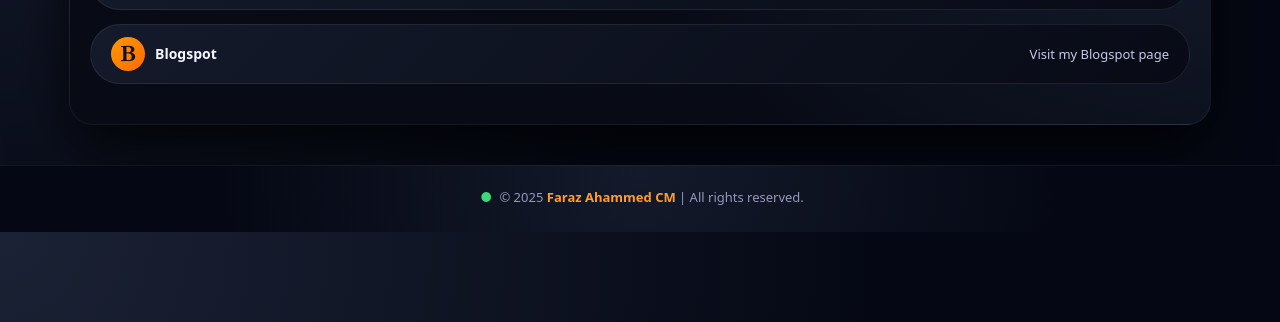
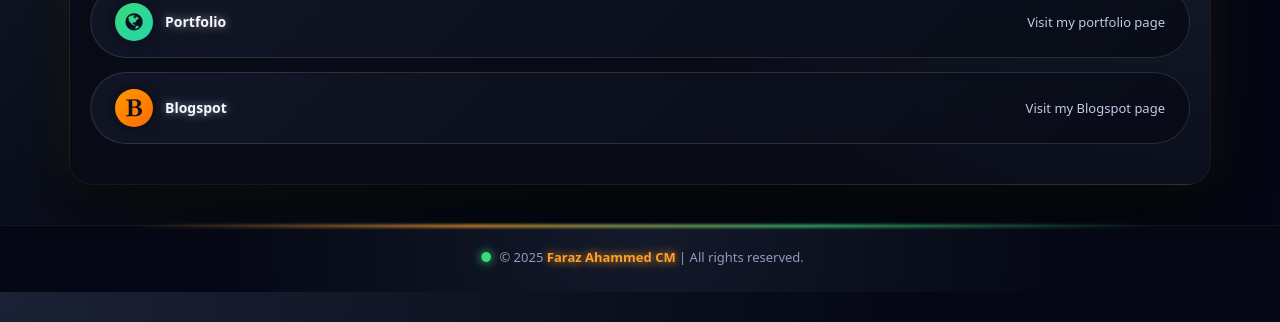
Before and after one commit to farazahammed/bio-faraz, a plain HTML site: page index.html in a window 1280 px wide. Shown: the part 478-800 px from the top of the page. Drawn offline with Linux system fonts and the light colour scheme.

Commit message:
Update index.html

```diff
--- a/index.html
+++ b/index.html
@@ -18,6 +18,7 @@
         "Segoe UI", sans-serif;
       background: radial-gradient(circle at top left, #1b2235 0%, #050814 60%);
       color: #f5f7ff;
+      overflow-x: hidden;
     }
 
     .social-section {
@@ -27,21 +28,53 @@
       border-radius: 24px;
       background: radial-gradient(circle at top right, #1f283d 0%, #080b16 55%);
       border: 1px solid rgba(255, 255, 255, 0.05);
-      box-shadow: 0 24px 60px rgba(0, 0, 0, 0.75);
+      box-shadow:
+        0 24px 60px rgba(0, 0, 0, 0.75),
+        0 0 40px rgba(255, 159, 42, 0.1),
+        0 0 80px rgba(58, 217, 122, 0.05);
+      position: relative;
+    }
+
+    .social-section::before {
+      content: '';
+      position: absolute;
+      top: -2px;
+      left: -2px;
+      right: -2px;
+      bottom: -2px;
+      background: linear-gradient(45deg, #ff9f2a, #3ad97a, #9747ff, #ff9f2a);
+      border-radius: 26px;
+      z-index: -1;
+      opacity: 0;
+      transition: opacity 0.4s ease;
+      filter: blur(12px);
+    }
+
+    .social-section:hover::before {
+      opacity: 1;
     }
 
     .social-title {
       font-size: 26px;
       margin-bottom: 18px;
       letter-spacing: 0.03em;
+      text-shadow: 0 0 20px rgba(255, 159, 42, 0.6);
+      animation: titleGlow 2s ease-in-out infinite alternate;
+    }
+
+    @keyframes titleGlow {
+      from { text-shadow: 0 0 20px rgba(255, 159, 42, 0.6), 0 0 30px rgba(255, 159, 42, 0.4); }
+      to { text-shadow: 0 0 30px rgba(255, 159, 42, 0.8), 0 0 40px rgba(255, 159, 42, 0.6); }
     }
 
     .social-title span.highlight-orange {
       color: #ff9f2a;
+      text-shadow: 0 0 25px #ff9f2a;
     }
 
     .social-title span.highlight-green {
       color: #3ad97a;
+      text-shadow: 0 0 25px #3ad97a;
     }
 
     .social-subtitle {
@@ -60,33 +93,29 @@
       display: flex;
       align-items: center;
       justify-content: space-between;
-      padding: 12px 20px;
+      padding: 16px 24px;
       border-radius: 999px;
-      background: linear-gradient(135deg, #141a2b 0%, #080b16 100%);
-      border: 1px solid rgba(255, 255, 255, 0.08);
+      background: linear-gradient(135deg, rgba(20, 26, 43, 0.8) 0%, rgba(8, 11, 22, 0.9) 100%);
+      backdrop-filter: blur(20px);
+      border: 1px solid rgba(255, 255, 255, 0.12);
       color: #f5f7ff;
       text-decoration: none;
       font-size: 14px;
       position: relative;
       overflow: hidden;
-      transition: transform 0.18s ease, box-shadow 0.18s ease,
-        border-color 0.18s ease, background 0.18s ease;
+      transition: all 0.3s cubic-bezier(0.4, 0, 0.2, 1);
     }
 
     .social-card::before {
       content: "";
       position: absolute;
-      inset: -1px;
+      inset: -4px;
       border-radius: inherit;
-      background: linear-gradient(
-        120deg,
-        rgba(255, 159, 42, 0.55),
-        rgba(58, 217, 122, 0.55),
-        rgba(151, 71, 255, 0.55)
-      );
+      background: linear-gradient(120deg, transparent, rgba(255, 159, 42, 0.4), rgba(58, 217, 122, 0.4), rgba(151, 71, 255, 0.4), transparent);
       opacity: 0;
-      transition: opacity 0.18s ease;
+      transition: opacity 0.3s ease;
       z-index: -1;
+      filter: blur(8px);
     }
 
     .social-card:hover::before {
@@ -94,29 +123,45 @@
     }
 
     .social-card:hover {
-      transform: translateY(-2px);
-      box-shadow: 0 14px 40px rgba(0, 0, 0, 0.8);
-      border-color: transparent;
-      background: radial-gradient(circle at top left, #1d2538 0%, #080b16 80%);
+      transform: translateY(-4px) scale(1.02);
+      box-shadow:
+        0 20px 60px rgba(0, 0, 0, 0.85),
+        0 0 40px rgba(255, 159, 42, 0.5),
+        0 0 60px rgba(58, 217, 122, 0.3),
+        inset 0 0 20px rgba(255, 255, 255, 0.1);
+      border-color: rgba(255, 255, 255, 0.3);
+      background: linear-gradient(135deg, rgba(29, 37, 56, 0.95) 0%, rgba(8, 11, 22, 1) 80%);
+    }
+
+    .social-card:active {
+      transform: translateY(-2px) scale(1.01);
     }
 
     .social-left {
       display: flex;
       align-items: center;
-      gap: 10px;
+      gap: 12px;
       min-width: 0;
     }
 
     .social-icon {
-      width: 34px;
-      height: 34px;
+      width: 38px;
+      height: 38px;
       border-radius: 50%;
       display: inline-flex;
       align-items: center;
       justify-content: center;
       color: #0b0f1f;
-      font-size: 18px;
+      font-size: 20px;
       flex-shrink: 0;
+      box-shadow: 0 0 20px rgba(0, 0, 0, 0.5);
+      transition: all 0.3s ease;
+    }
+
+    .social-card:hover .social-icon {
+      transform: scale(1.1) rotate(5deg);
+      box-shadow: 0 0 30px currentColor;
+      filter: drop-shadow(0 0 10px currentColor);
     }
 
     .social-icon.instagram {
@@ -142,6 +187,7 @@
     .social-label {
       font-weight: 600;
       white-space: nowrap;
+      text-shadow: 0 0 10px rgba(255, 255, 255, 0.5);
     }
 
     .social-right {
@@ -149,13 +195,15 @@
       color: #c5c9e2;
       margin-left: 20px;
       white-space: nowrap;
+      font-weight: 500;
     }
 
     @media (max-width: 680px) {
       .social-card {
         flex-direction: column;
         align-items: flex-start;
-        gap: 6px;
+        gap: 10px;
+        text-align: center;
       }
       .social-right {
         margin-left: 0;
@@ -171,16 +219,39 @@
       background: radial-gradient(circle at top, #141a2b 0%, #050814 65%);
       border-top: 1px solid rgba(255, 255, 255, 0.05);
       margin-top: 30px;
+      position: relative;
+    }
+
+    footer::before {
+      content: '';
+      position: absolute;
+      top: -2px;
+      left: 50%;
+      transform: translateX(-50%);
+      width: 80%;
+      height: 4px;
+      background: linear-gradient(90deg, transparent, #ff9f2a, #3ad97a, transparent);
+      border-radius: 2px;
+      opacity: 0.6;
+      filter: blur(1px);
     }
 
     footer .name {
       color: #ff9f2a;
       font-weight: 600;
+      text-shadow: 0 0 10px #ff9f2a;
     }
 
     footer .dot {
       color: #3ad97a;
       margin: 0 4px;
+      text-shadow: 0 0 10px #3ad97a;
+      animation: dotPulse 2s ease-in-out infinite;
+    }
+
+    @keyframes dotPulse {
+      0%, 100% { opacity: 0.6; transform: scale(1); }
+      50% { opacity: 1; transform: scale(1.2); }
     }
   </style>
 </head>
@@ -262,7 +333,7 @@
         <div class="social-right">Visit my portfolio page</div>
       </a>
 
-      <!-- Blogspot (replace with real URL) -->
+      <!-- Blogspot -->
       <a
         class="social-card"
         href="https://frz-notes.blogspot.com"
```
